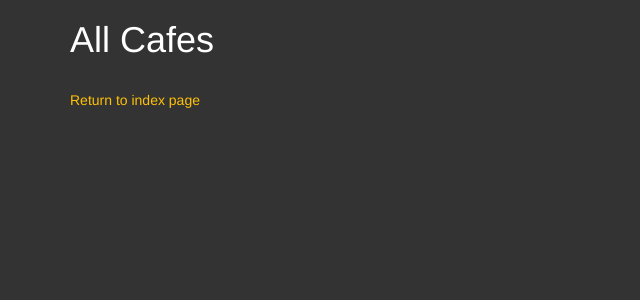
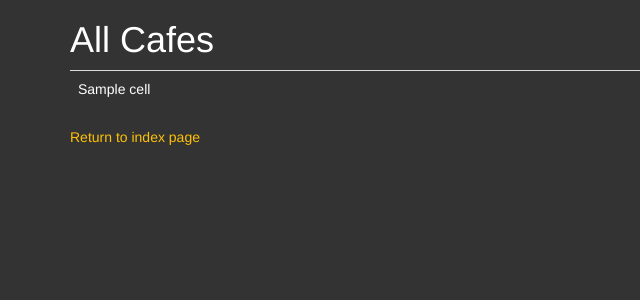
Before and after one commit to cjones1047/coffee_and_wifi_flask, a Flask app: template templates/cafes.html in a window 1280 px wide. Shown: the top 300 px of the page, without its empty margins (0-640 px from the left). Run offline with Flask 2, Linux system fonts and the light colour scheme; the template is opened without the code that fills it: most values are stand-ins (such as "Sample title", 1, 10 or a date in 2020); some libraries are stand-ins or nearby versions.

Commit message:
Bootstrap table rendered in cafes template to frame data received as 'cafes' array; conditional statements used to replace link text with article tag including href attribute for every row except the title row

```diff
--- a/templates/cafes.html
+++ b/templates/cafes.html
@@ -15,11 +15,22 @@
     <div class="col-sm-12">
 
       <h1>All Cafes</h1>
-
 	  <table class="table">
-          <!-- This is where you will write the code to render a Bootstrap
-          Table that contains all the information from the
-          cafe-data.csv file. -->
+          <tbody>
+            {% for row in cafes: %}
+                <tr>
+                    {% for cell in row: %}
+                        <td>
+                            {% if cell == row[1] and row != cafes[0] %}
+                                <a href="{{ cell }}">Map Link</a>
+                            {% else %}
+                               {{ cell }}
+                            {% endif %}
+                        </td>
+                    {% endfor %}
+                </tr>
+            {% endfor %}
+          </tbody>
   	  </table>
 
       <p><a href="{{ url_for('home') }}">Return to index page</a></p>
```
